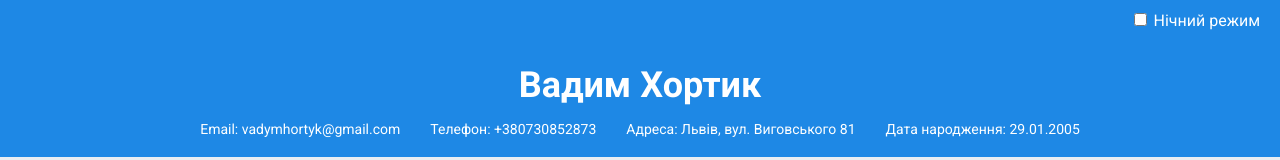
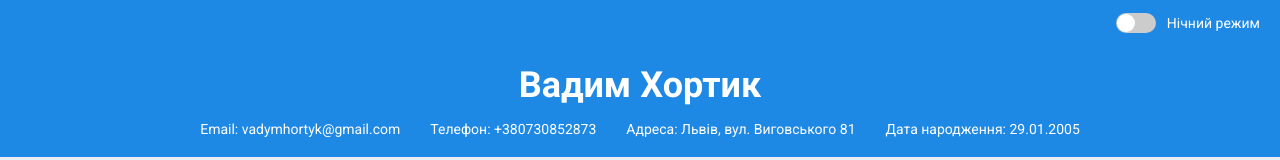
Before and after one commit to SK60B/lab5, a plain HTML site: page index.html in a window 1280 px wide. Shown: the top 160 px of the page. Drawn offline with Linux system fonts and the light colour scheme; no server answers.

Commit message:
Initial commit

```diff
--- a/index.html
+++ b/index.html
@@ -15,9 +15,11 @@
             <div class="contact-item">Адреса: Львів, вул. Виговського 81</div>
             <div class="contact-item">Дата народження: 29.01.2005</div>
         </div>
-        <label style="position:absolute; top:10px; right:20px;">
-        <input type="checkbox" id="themeToggle"> Нічний режим
-    </label>
+        <label class="theme-switch">
+    <input type="checkbox" id="themeToggle">
+    Нічний режим
+</label>
+
     </header>
 
     <main>
```
